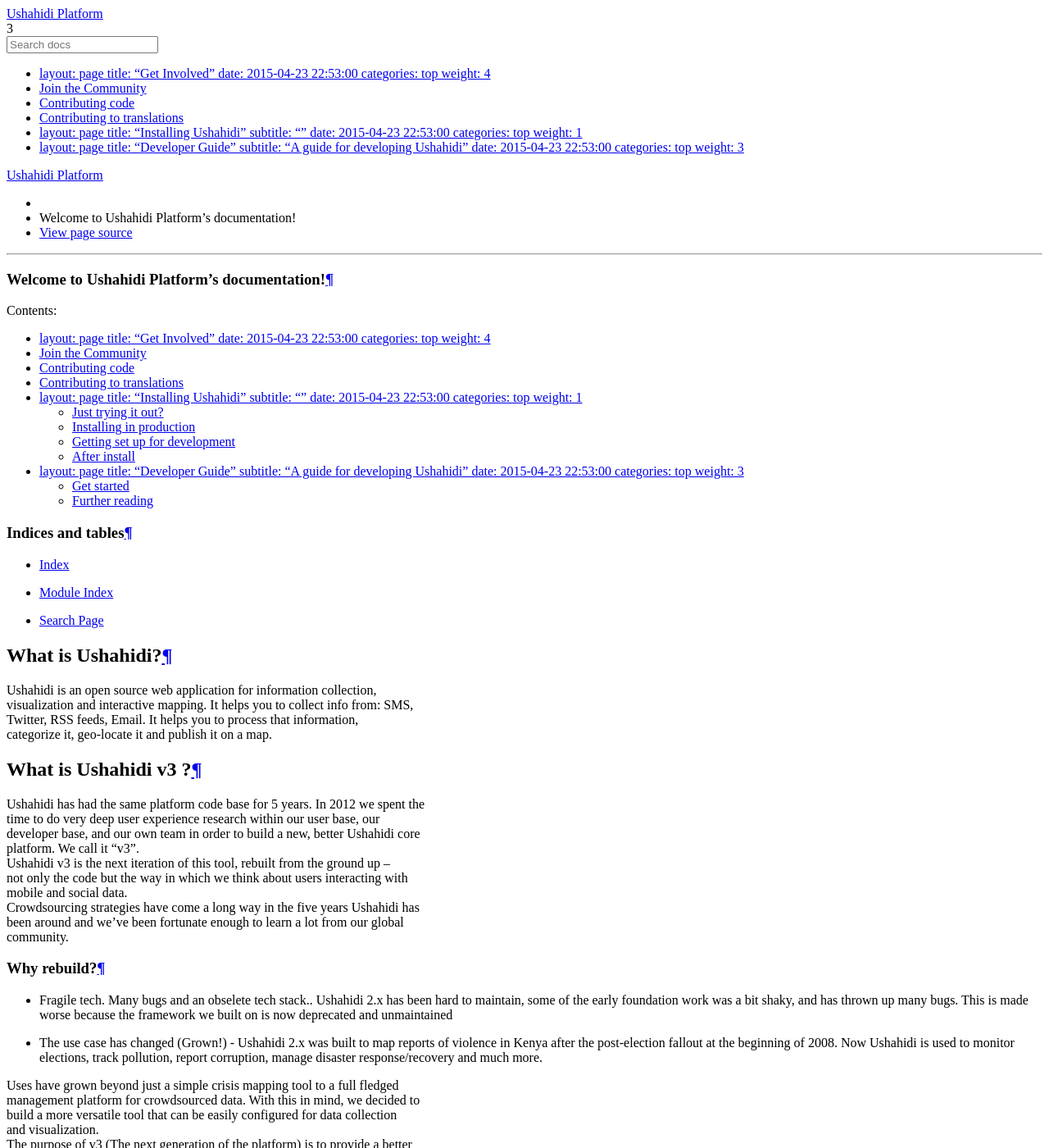
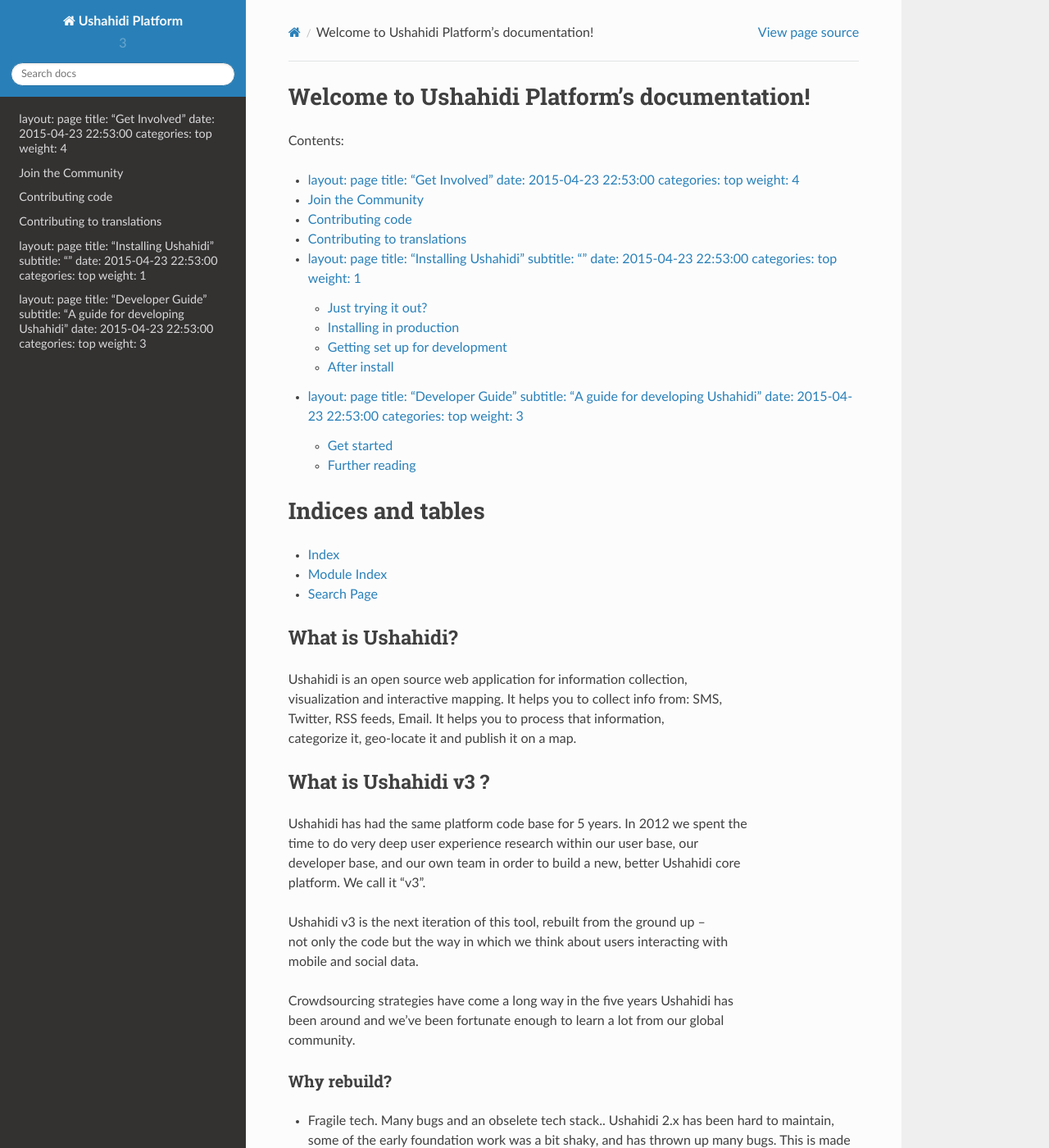
Before and after one commit to ushahidi/docs.ushahidi.com, a Sphinx documentation site: the page built from source/index.rst, in a window 1280 px wide and 1400 px high. Shown: the whole window at 82% size. Built offline with Sphinx 7.4.7 and the Read the Docs theme 2.0.0, drawn with Linux system fonts in a browser that asks for light colours; comment, search, counter and statistics services are not loaded.

Commit message:
Add extra css, without overriding current

```diff
--- /dev/null
+++ b/source/_static/extra.css
@@ -0,0 +1,3 @@
+@import url('https://media.readthedocs.org/css/sphinx_rtd_theme.css');
+
+/* Custom theme css */
--- /dev/null
+++ b/source/_templates/page.html
@@ -0,0 +1,5 @@
+{% extends '!page.html' %}
+
+{%- block extrahead %}
+<link rel="stylesheet" href="../_static/extra.css" type="text/css">
+{% endblock %}
--- a/source/conf.py
+++ b/source/conf.py
@@ -127,9 +127,6 @@
     html_theme = 'sphinx_rtd_theme'
     html_theme_path = [sphinx_rtd_theme.get_html_theme_path()]
 # otherwise, readthedocs.org uses their theme by default, so no need to specify it
-
-
-html_style = 'extra.css'
 
 # Theme options are theme-specific and customize the look and feel of a theme
 # further.  For a list of options available for each theme, see the
```
